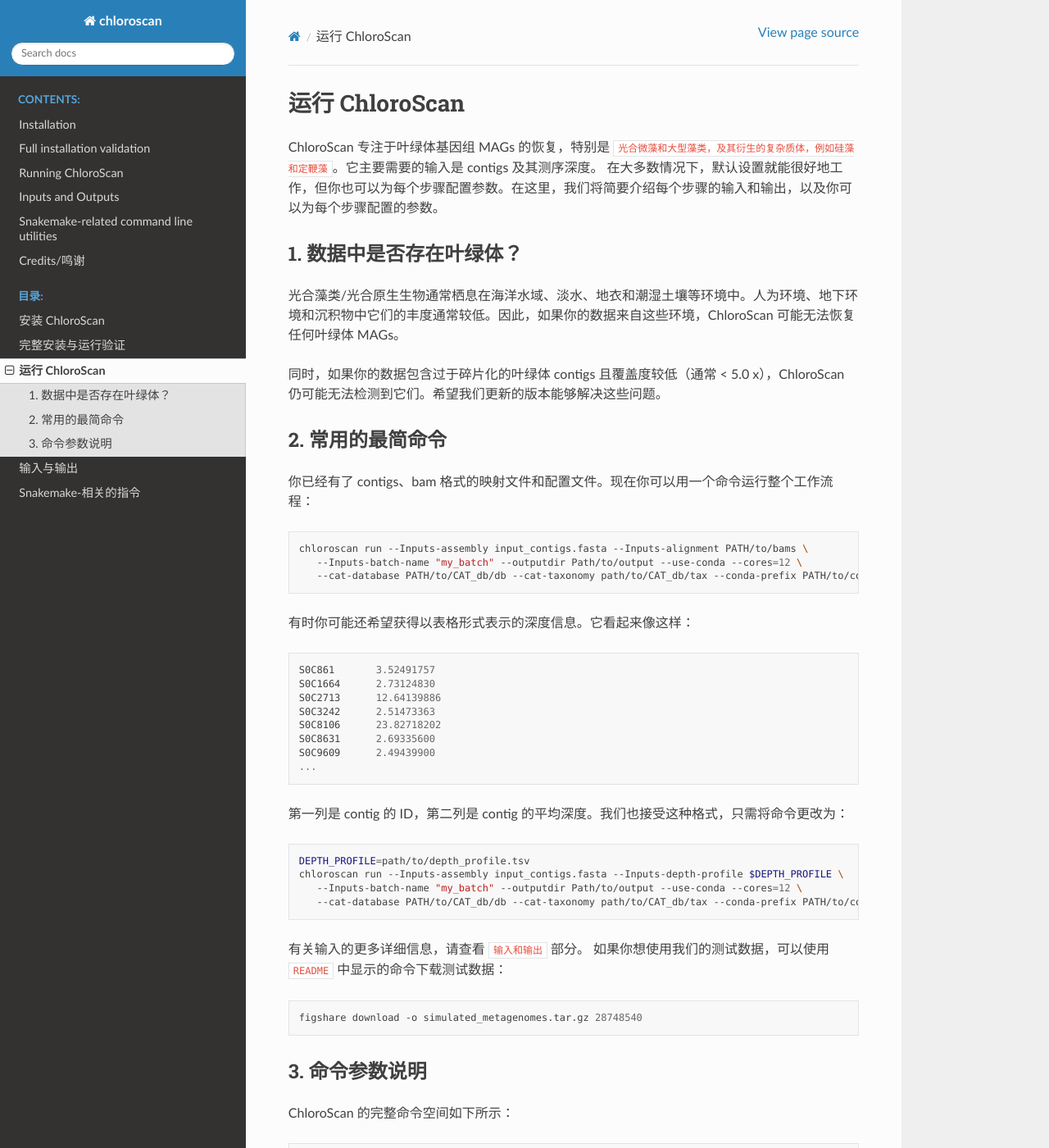
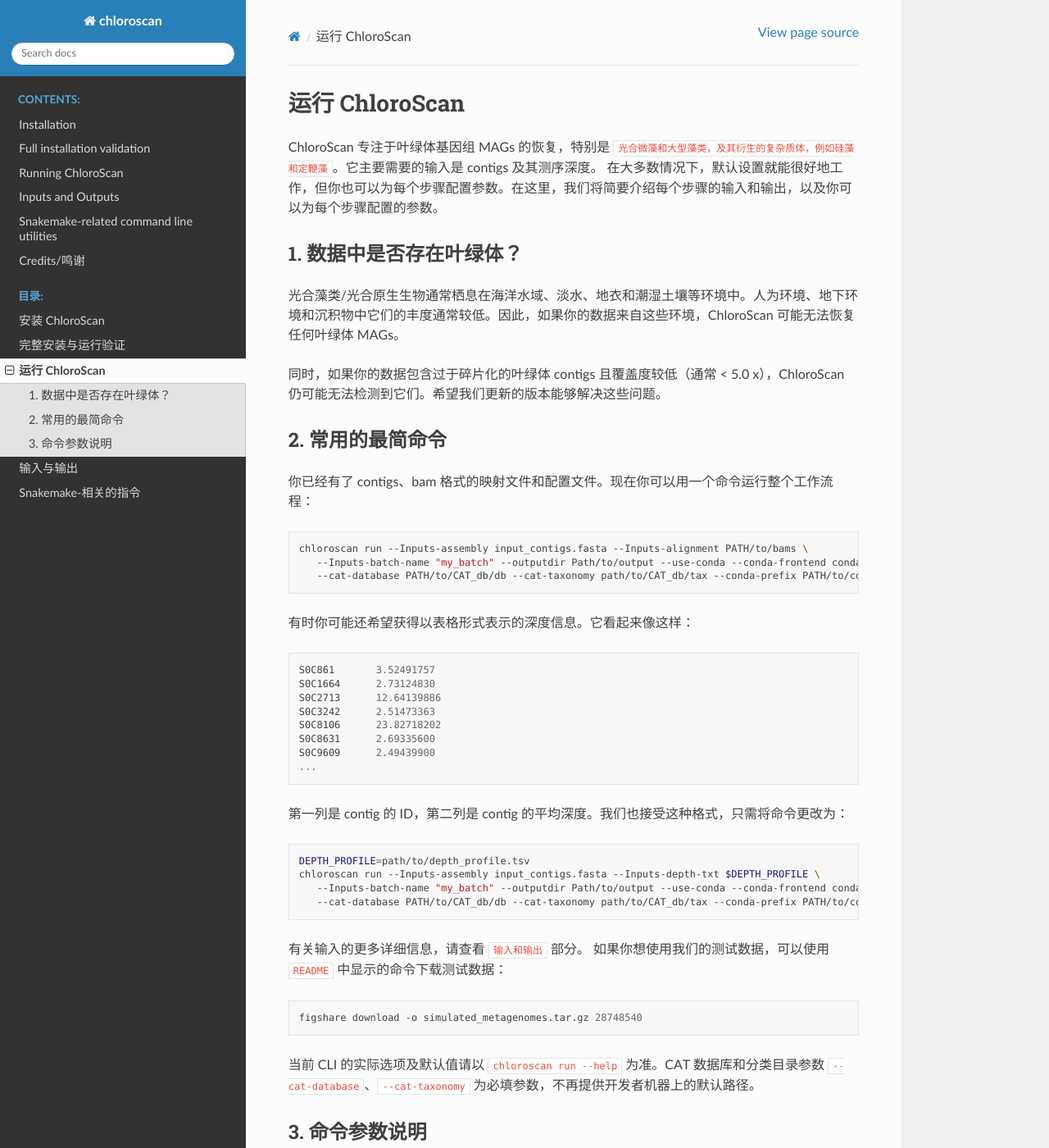
Before and after one commit to Andyargueasae/chloroscan, a Sphinx documentation site: the page built from docs/source/main/how_to_run_CN.rst, in a window 1280 px wide and 1400 px high. Shown: the whole window at 82% size. Built offline with Sphinx 7.4.7 and the Read the Docs theme 3.1.0, drawn with Linux system fonts in a browser that asks for light colours; some of the changed text lies outside the part shown.

Commit message:
docs: sync Chinese CLI examples and link full validation

```diff
--- a/docs/source/main/how_to_run_CN.rst
+++ b/docs/source/main/how_to_run_CN.rst
@@ -21,7 +21,7 @@
 .. code-block:: bash
 
    chloroscan run --Inputs-assembly input_contigs.fasta --Inputs-alignment PATH/to/bams \
-      --Inputs-batch-name "my_batch" --outputdir Path/to/output --use-conda --cores=12 \
+      --Inputs-batch-name "my_batch" --outputdir Path/to/output --use-conda --conda-frontend conda --cores=12 \
       --cat-database PATH/to/CAT_db/db --cat-taxonomy path/to/CAT_db/tax --conda-prefix PATH/to/conda_envs
 
 有时你可能还希望获得以表格形式表示的深度信息。它看起来像这样：
@@ -42,8 +42,8 @@
 .. code-block:: bash
 
    DEPTH_PROFILE=path/to/depth_profile.tsv
-   chloroscan run --Inputs-assembly input_contigs.fasta --Inputs-depth-profile $DEPTH_PROFILE \
-      --Inputs-batch-name "my_batch" --outputdir Path/to/output --use-conda --cores=12 \
+   chloroscan run --Inputs-assembly input_contigs.fasta --Inputs-depth-txt $DEPTH_PROFILE \
+      --Inputs-batch-name "my_batch" --outputdir Path/to/output --use-conda --conda-frontend conda --cores=12 \
       --cat-database PATH/to/CAT_db/db --cat-taxonomy path/to/CAT_db/tax --conda-prefix PATH/to/conda_envs
 
 有关输入的更多详细信息，请查看 ``输入和输出`` 部分。
@@ -53,6 +53,8 @@
 
    figshare download -o simulated_metagenomes.tar.gz 28748540
 
+
+当前 CLI 的实际选项及默认值请以 ``chloroscan run --help`` 为准。CAT 数据库和分类目录参数 ``--cat-database``、``--cat-taxonomy`` 为必填参数，不再提供开发者机器上的默认路径。
 
 3. 命令参数说明
 ========================================
```
Also changed, not shown: other parts of docs/source/main/how_to_run_CN.rst (+3 -3 lines).
